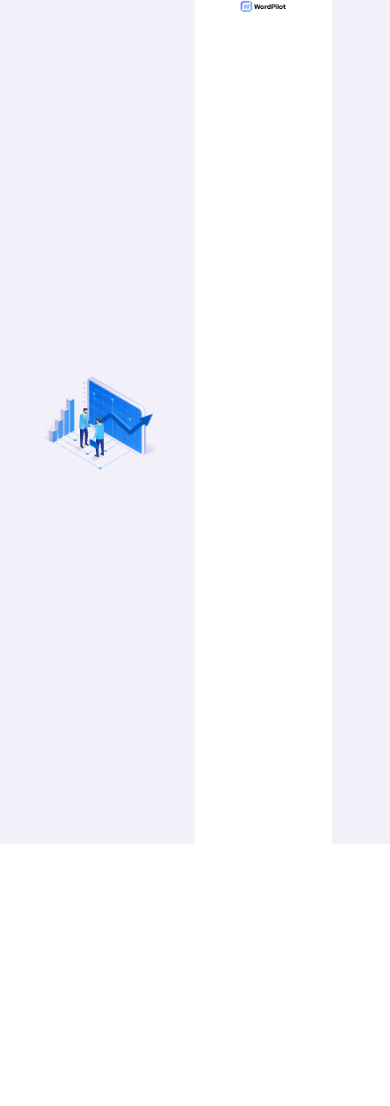
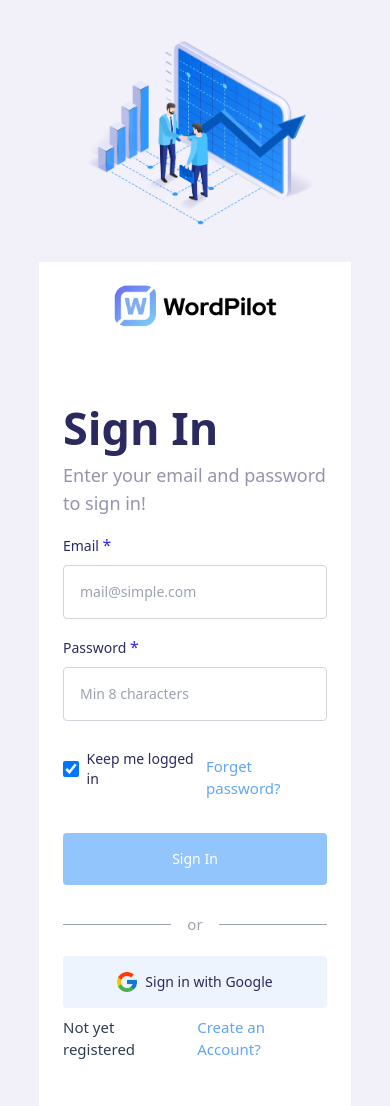
Before and after one commit to saidabdul80/testA, a Vue app: page /login in a window 390 px wide. Before the commit the page ends 844 px from the top, so only its background shows below. Built offline with nearby package versions, Linux system fonts and the light colour scheme.

Commit message:
fix: new updates2

```diff
--- a/src/assets/main.css
+++ b/src/assets/main.css
@@ -20,3 +20,25 @@
 .fade-leave-to {
   opacity: 0;
 }
+/* Width and height of the scrollbar track */
+::-webkit-scrollbar {
+  width: 7px;
+  height: 7px;
+}
+
+/* Styles for the scrollbar thumb/handle */
+::-webkit-scrollbar-thumb {
+  background-color: #00bff980;
+  border-radius: 6px;
+}
+
+/* Styles when the scrollbar is hovered */
+::-webkit-scrollbar-thumb:hover {
+  background-color: #01b5ec;
+}
+
+/* Styles for the scrollbar track */
+::-webkit-scrollbar-track {
+  background-color: #f1f1f1;
+  border-radius: 8px;
+}
--- a/src/indexPage.vue
+++ b/src/indexPage.vue
@@ -4,7 +4,7 @@
         <div class="flex-shrink   antialiased  transition-all duration-200 w-[250px]" :class="{'w-0':!showMenu,'-translate-x-[300px]':!showMenu}">
             <SideBar key="1" />
         </div>
-        <div class="bg-[#F2F1F9] flex-1 duration-200 h-[100vh] p-5 md:p-7 overflow-x-auto">
+        <div class="bg-[#F2F1F9] flex-1 duration-200 h-[100vh] p-5 md:p-7 scroll-stlye overflow-x-auto">
             <!-- header card -->
             <div class="bg-white rounded py-4 px-8 shadow-[#f5f5f5_0px_0px_7px_1px] flex justify-between md:w-[128%]">
                 <div class="flex">
@@ -44,7 +44,7 @@
                         <p class="text-sm font-medium text-gray-900 dark:text-white mb-0 ml-2">Welcome Grace</p>
                         <span class="text-sm ml-2">Admin</span>
                         </div>
-                        <div :class="{'block': isDropdownOpen, 'hidden': !isDropdownOpen}" class="dropdown top-[50px] left-[0px] shadow-[#ccc_0px_10px_25px_-10px] w-[150px] absolute z-[1000]">
+                        <div :class="{'block': isDropdownOpen, 'hidden': !isDropdownOpen}" class="dropdown top-[50px] left-[-100px] md:left-[0px] shadow-[#ccc_0px_10px_25px_-10px] w-[150px] absolute z-[1000]">
                             <Transition name="fade">
                                 <ul v-show="isDropdownOpen" class="bg-white cursor-pointer	">
                                     <li class="hover:text-blue-400 p-3 text-gray-500 text-sm border-b">Profile</li>
--- a/src/views/Login.vue
+++ b/src/views/Login.vue
@@ -1,12 +1,53 @@
 <template>
-    <div class="grid grid-cols-2 bg-[#F2F1F9]">
-        <div class=" col-span-1 h-screen  flex items-center justify-center">
+    <div class="grid md:grid-cols-2 grid-cols-1 bg-[#F2F1F9]">
+        <div class=" md:py-0 py-7 col-span-1 md:h-screen  flex items-center justify-center">
             <img src="../assets/images/login-image.png"  width="60%" alt="">
         </div>
-        <div class="col-span-1 w-[70%]">
+        <div class="col-span-1 md:w-[70%] w-[80%] mx-auto ">
             <div class="w-[100%] bg white h-[100vh] bg-white">
                 <div class=" flex items-center justify-center">
-                    <img class="w-[35%]" src="./../assets/images/logo-plain.png" alt="">
+                    <img class="md:w-[35%] w-[55%] py-5 md:py-2" src="./../assets/images/logo-plain.png" alt="">
+                </div>
+                <div class="mt-10 max-[910px]:px-6 min-[920px]:px-20">
+                    <h1 class="text-[3em]  font-bold text-[#2B2A5F]">Sign In</h1>
+                    <p class="text-lg text-[#2B2A5F]/50">Enter your email and password to sign in!</p>
+
+                    <form>
+                        <div class="my-4">
+                            <label for="email" class="block mb-2 text-sm font-medium text-[#2B2A5F] dark:text-white">Email
+                                <span class="text-[#2B2AFF] text-base">*</span>
+                            </label>
+                            <input type="text" id="email" class="border border-gray-300 text-gray-900 text-sm rounded focus:ring-blue-500 focus:border-blue-500 block w-full p-4 dark:bg-gray-700 dark:border-gray-600 dark:placeholder-gray-400 dark:text-white dark:focus:ring-blue-500 dark:focus:border-blue-500" placeholder="mail@simple.com" required>
+                        </div>
+                        <div class="my-4">
+                            <label for="password" class="block mb-2 text-sm font-medium text-[#2B2A5F] dark:text-white">Password
+                                <span class="text-[#2B2AFF] text-base">*</span>
+                            </label>
+                            <input type="text" id="password" class="border border-gray-300 text-gray-900 text-sm rounded focus:ring-blue-500 focus:border-blue-500 block w-full p-4 dark:bg-gray-700 dark:border-gray-600 dark:placeholder-gray-400 dark:text-white dark:focus:ring-blue-500 dark:focus:border-blue-500" placeholder="Min 8 characters" required>
+                        </div>
+                        <div class="flex items-center justify-between my-7">
+                            <div class="flex items-center mb-4">
+                                <input type="checkbox" id="keepme" checked :value="true" class="w-4 h-4 text-blue-600 bg-gray-100 border-gray-300 rounded focus:ring-blue-500 dark:focus:ring-blue-600 dark:ring-offset-gray-800 focus:ring-2 dark:bg-gray-700 dark:border-gray-600">
+                                <label for="keepme" class="block ml-2 text-sm font-medium text-[#2B2A5F] dark:text-white">Keep me logged in</label>
+                            </div>
+                            <a class="text-blue-400">Forget password?</a>
+                        </div>
+
+                        <button type="submit" class="text-white w-full bg-blue-300 hover:bg-blue-400 focus:ring-4 focus:ring-blue-300 font-medium rounded text-sm px-5 py-4 me-2 mb-2 dark:bg-blue-600 dark:hover:bg-blue-500 focus:outline-none dark:focus:ring-blue-800">Sign In</button>
+                        <div class="relative flex py-5 items-center">
+                            <div class="flex-grow border-t border-gray-400"></div>
+                            <span class="flex-shrink mx-4 text-gray-400">or</span>
+                            <div class="flex-grow border-t border-gray-400"></div>
+                        </div>
+                        <button type="button" class="text-[#2B2A5F] flex justify-center w-full bg-blue-100/50 hover:bg-blue-200/50 focus:ring-4 focus:ring-blue-300 font-medium rounded text-sm px-5 py-4 me-2 mb-2 dark:bg-blue-600 dark:hover:bg-blue-500 focus:outline-none dark:focus:ring-blue-800">
+                            <span class="flex items-center"><img src="../assets/images/google.png" width="20px" alt=""><span class="ml-2">Sign in with Google</span></span>
+                        </button>
+
+                        <div class="flex">
+                            <span>Not yet registered</span>
+                            <a class=" ml-3 text-blue-400">Create an Account?</a>
+                        </div>
+                    </form>
                 </div>
             </div>
         </div>
--- a/src/views/Projects.vue
+++ b/src/views/Projects.vue
@@ -489,9 +489,9 @@
 
 <template>
     {{ modalOpenAction }}
-  <div class="w-100 md:w-[128%] ">
+  <div class="min-[920px]:w-[128%] max-[920px]:w-[100%] ">
     <Transition name="fade">
-        <div v-if="page=='main'" class="w-[inherit]">
+        <div v-if="page=='main'" class="w-full">
             <div class="flex justify-between my-8 items-center">
                 <h1 class="font-bold text-xl md:text-2xl mb-4 text-gray-800 opacity-[0.7]">Your Projects</h1>
                 <button @click="openModal = true" class="py-2 w-[100px] md:w-[230px] px-4 inline-flex justify-center items-center gap-x-2 text-sm font-semibold rounded-lg border border-transparent bg-blue-400 text-white hover:bg-blue-400 disabled:opacity-50 disabled:pointer-events-none dark:focus:outline-none dark:focus:ring-1 dark:focus:ring-gray-600">
```
Also changed, not shown: src/components/ProjectModal.vue (+5 -6 lines), src/views/Dashboard.vue (+6 -6 lines), src/assets/images/google.png (added).
